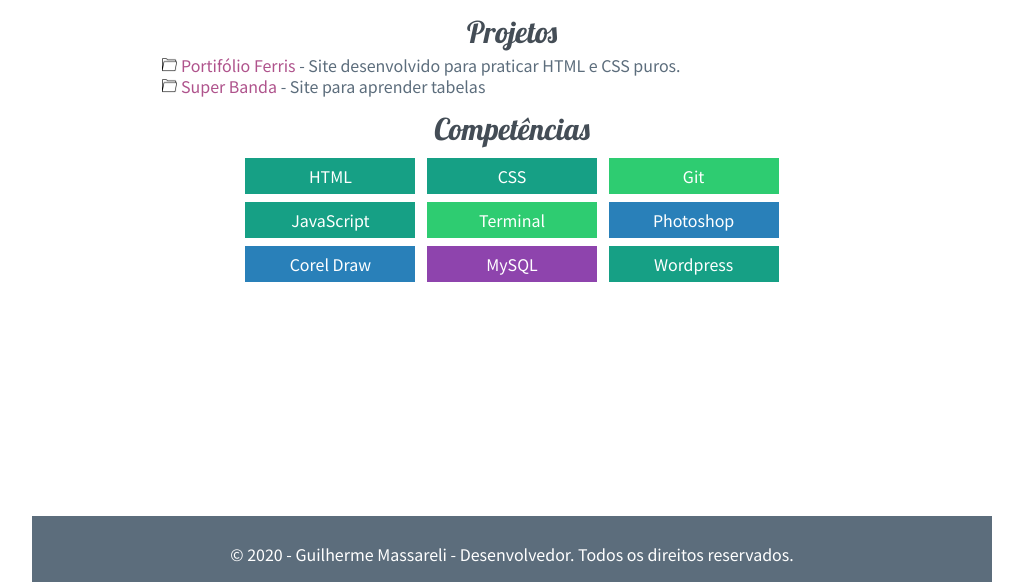
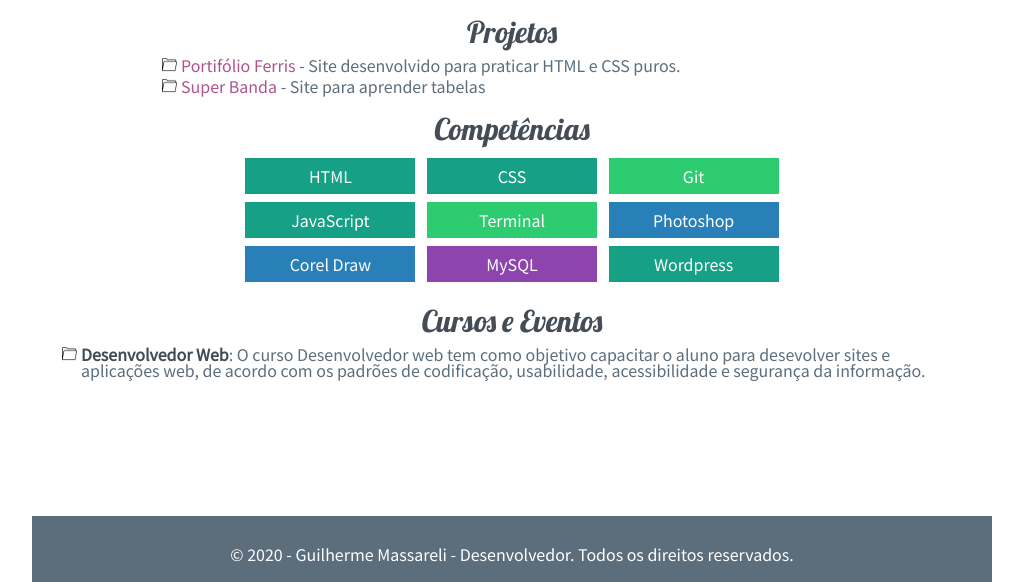
Before and after one commit to Meninosonhador/m872.github.io, a plain HTML site: page index.html in a window 1280 px wide. Shown: the part 218-800 px from the top of the page, without its empty margins (128-1151 px from the left). Drawn offline with Linux system fonts and the light colour scheme.

Commit message:
Portifolio quase pronto

```diff
--- a/css/estilo.css
+++ b/css/estilo.css
@@ -24,6 +24,10 @@ h2, h3{
 header, aside, main, footer{
     width: 960px;
     margin: 0 auto;
+}
+
+main{
+    margin-bottom: 100px;
 }
 
 a{
@@ -100,7 +104,7 @@ hr{
 }
 
 footer{
-    margin-top: 30px;
+    margin-top: 50px;
     padding-bottom: 20px;
     padding-top: 30px;
     background-color: rgb(92, 109, 124);
@@ -109,3 +113,22 @@ footer{
     position: fixed;
     margin-left: calc((100% - 960px)/2);
 }
+
+strong{
+    font-weight: bold;
+    color: rgb(65, 75, 83);
+}
+
+.cursos{
+    width: 900px;
+    text-align: left;
+    margin: 0 auto;
+}
+
+.cursos li{
+    margin-bottom: 10px;
+    background-image: url('../imagens/projetos.png');
+    background-size: 15px 15px;
+    background-repeat: no-repeat;
+    padding-left: 19px;
+}
--- a/index.html
+++ b/index.html
@@ -43,6 +43,13 @@
             <li class="banco">MySQL</li>
             <li class="web">Wordpress</li>
         </ul>
+        <h3>Cursos e Eventos</h3>
+        <ul class="cursos">
+            <li>
+                <strong>Desenvolvedor Web</strong>:
+                O curso Desenvolvedor web tem como objetivo capacitar o aluno para desevolver sites e aplicações web, de acordo com os padrões de codificação, usabilidade, acessibilidade e segurança da informação.
+            </li>
+        </ul>
     </main>
     <footer>
         &copy; 2020 - Guilherme Massareli - Desenvolvedor. Todos os direitos reservados.
```
